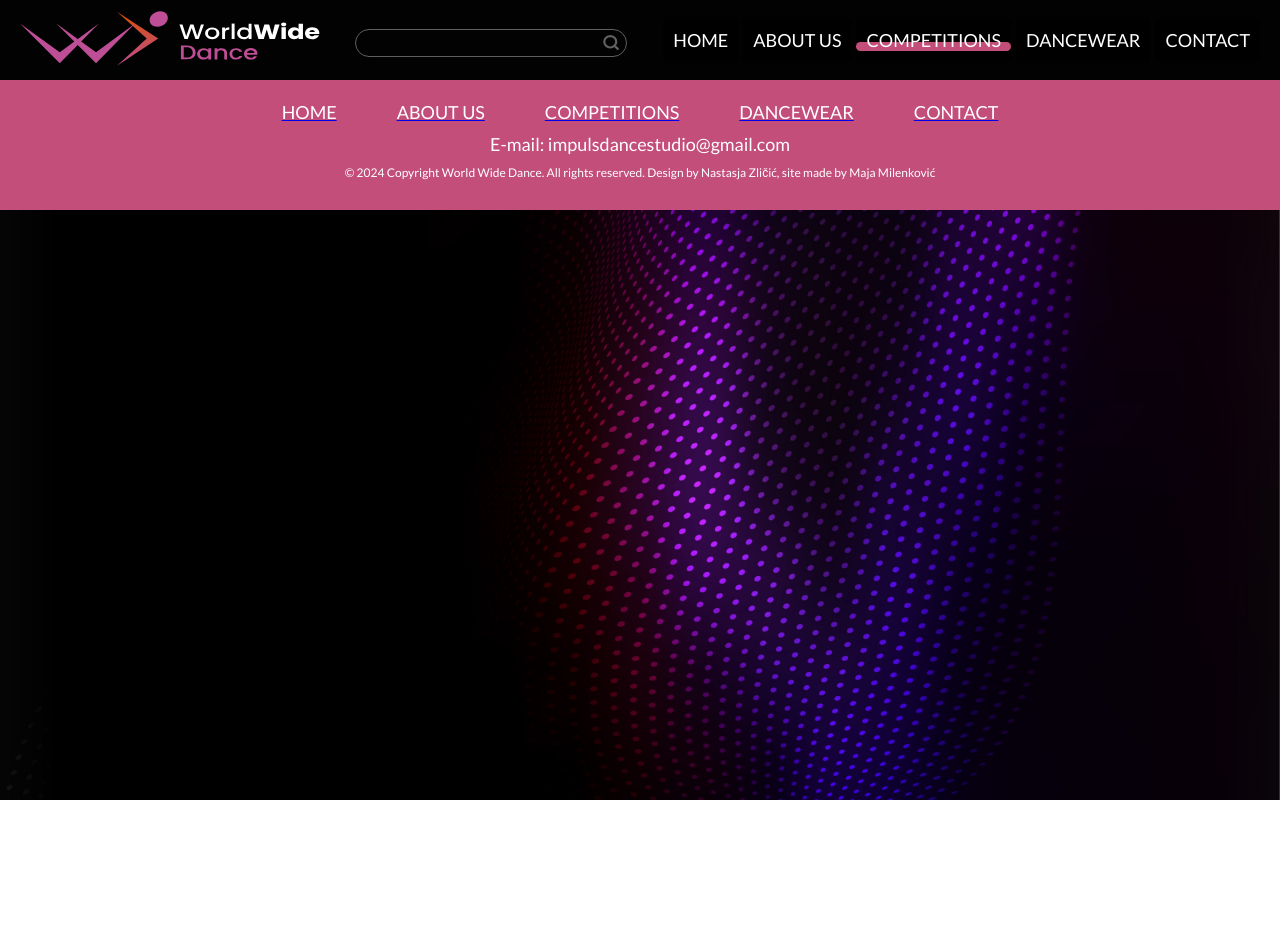
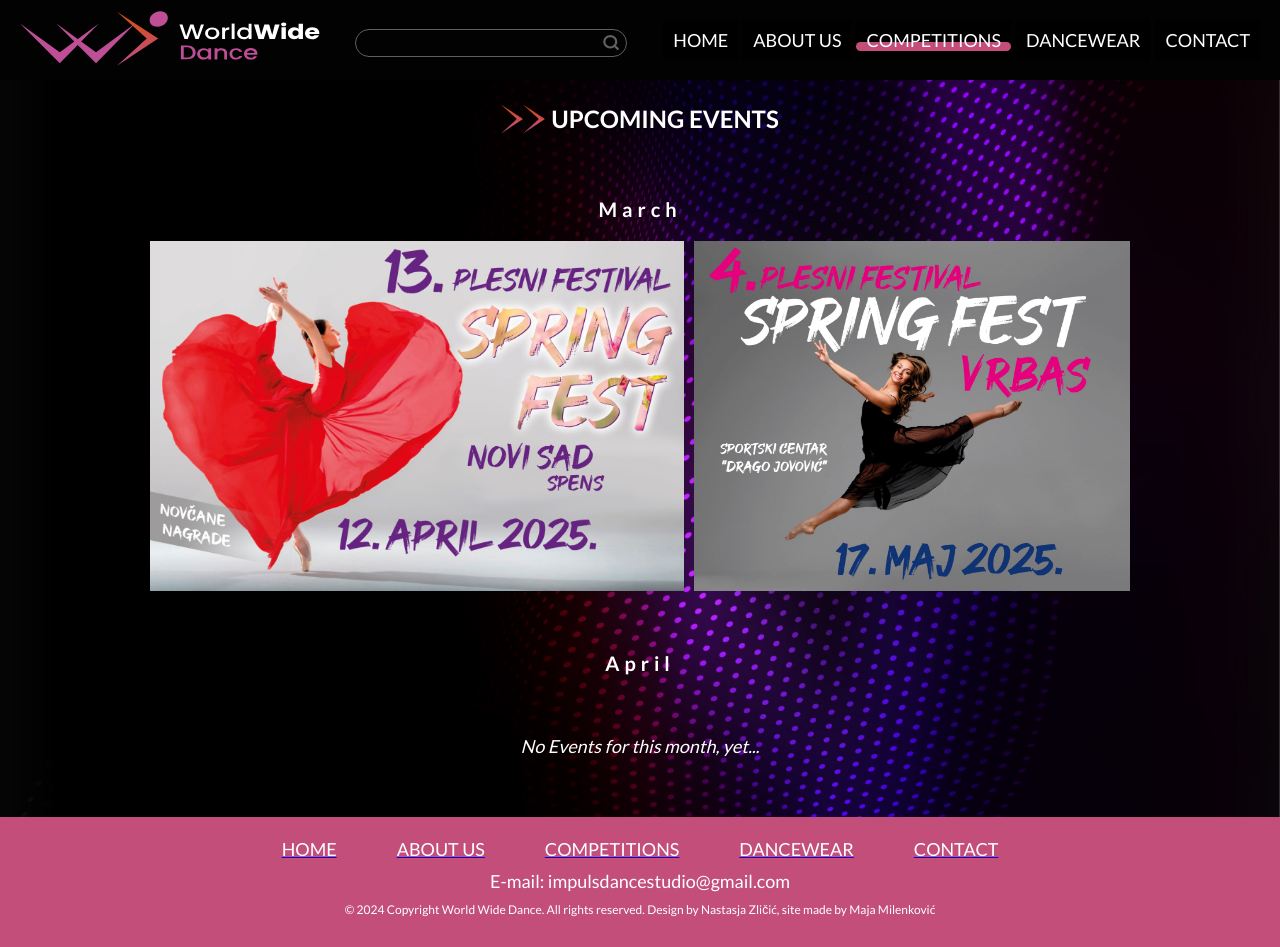
Before and after one commit to pinedragon/wwwdance, a React (Vite) app: page /wwwdance/competitions in a window 1280 px wide. Before the commit the page ends 800 px from the top, so only its background shows below. Built offline with nearby package versions, Linux system fonts and the light colour scheme.

Commit message:
Upcoming event page, make arrow and title to component (#5)

```diff
--- a/src/App.tsx
+++ b/src/App.tsx
@@ -7,6 +7,7 @@ import { Footer } from "./components/Footer";
 import NavBar from "./components/NavBar";
 import Contact from "./components/Contact";
 import AboutUs from "./components/AboutUs";
+import Competitions from "./components/Competitions";
 
 function App() {
   return (
@@ -16,6 +17,7 @@ function App() {
         <Route path="/" element={<HomePage />} />
         <Route path="/aboutus" element={<AboutUs />} />
         <Route path="/contact" element={<Contact />} />
+        <Route path="/competitions" element={<Competitions />} />
       </Routes>
       <Footer />
     </Router>
--- /dev/null
+++ b/src/components/Competitions/components/EventByMonth/index.tsx
@@ -0,0 +1,30 @@
+import { FC } from "react";
+import styles from "./styles.module.scss";
+
+interface EventByMonthProps {
+  month?: string;
+  events: string[];
+}
+
+const NO_EVENTS_MESSAGE = "No Events for this month, yet...";
+
+const EventByMonth: FC<EventByMonthProps> = ({ month, events }) => {
+  return (
+    <div className={styles.monthHolder}>
+      {month && <div className={styles.monthTitle}> {month} </div>}
+
+      <div className={styles.events}>
+        {events.length === 0 && (
+          <div className={styles.noEvents}>{NO_EVENTS_MESSAGE}</div>
+        )}
+        {events.map((item) => (
+          <div key={item} className={styles.eventImg}>
+            <img src={item} alt={item} />
+          </div>
+        ))}
+      </div>
+    </div>
+  );
+};
+
+export default EventByMonth;
--- /dev/null
+++ b/src/components/Competitions/components/EventByMonth/styles.module.scss
@@ -0,0 +1,49 @@
+@use "@styles/module-imports" as *;
+.monthHolder {
+  display: flex;
+  justify-content: center;
+  flex-direction: column;
+  margin: 20px 0px;
+}
+
+.monthTitle {
+  font-size: 20px;
+  text-align: center;
+  margin: 20px;
+  font-weight: 600;
+  letter-spacing: 5px;
+}
+.noEvents {
+  font-size: 18px;
+  margin: 20px 0px;
+  padding: 20px;
+  border-radius: 10px;
+  font-style: italic;
+}
+.events {
+  display: flex;
+  justify-content: center;
+  flex-flow: column;
+  gap: 10px;
+
+  @include media(tablets) {
+    flex-flow: row;
+  }
+}
+
+.eventImg {
+  display: flex;
+  justify-content: center;
+
+  height: 100%;
+  width: auto;
+
+  @include media(tablets) {
+    height: 250px;
+    width: auto;
+  }
+  @include media(laptops) {
+    height: 350px;
+    width: auto;
+  }
+}
--- /dev/null
+++ b/src/components/Competitions/index.tsx
@@ -0,0 +1,17 @@
+import ArrowTitleHolder from "../shared/ArrowTitleHolder";
+import styles from "./styles.module.scss";
+import DanceFest from "../../assets/UpcomingEventsAssets/13.plesni-festival.png";
+import SpringFest from "../../assets/UpcomingEventsAssets/SpringFestival17.5.2025.png";
+import EventByMonth from "./components/EventByMonth";
+
+const Competitions: React.FC = () => {
+  return (
+    <div className={styles.competitionsHolder}>
+      <ArrowTitleHolder title="Upcoming events" />
+      <EventByMonth month="March" events={[DanceFest, SpringFest]} />
+      <EventByMonth month="April" events={[]} />
+    </div>
+  );
+};
+
+export default Competitions;
--- /dev/null
+++ b/src/components/Competitions/styles.module.scss
@@ -0,0 +1,8 @@
+@use "@styles/module-imports" as *;
+
+.competitionsHolder {
+  display: flex;
+  justify-content: center;
+  align-items: center;
+  flex-direction: column;
+}
--- a/src/components/HomePage/index.tsx
+++ b/src/components/HomePage/index.tsx
@@ -9,6 +9,10 @@ import HipHop from "../../assets/HipHop.png";
 import JazzDance from "../../assets/JazzDance.png";
 import { TextImageHolder } from "../shared/ImageWithTextHolder";
 import { quote } from "../../const/global";
+import ArrowTitleHolder from "../shared/ArrowTitleHolder";
+import EventByMonth from "../Competitions/components/EventByMonth";
+import SpringFest from "../../assets/UpcomingEventsAssets/SpringFestival17.5.2025.png";
+import DanceFest from "../../assets/UpcomingEventsAssets/13.plesni-festival.png";
 
 export const HomePage: React.FC = () => {
   return (
@@ -17,15 +21,8 @@ export const HomePage: React.FC = () => {
         <img src={MainPhoto} alt="main-photo" />
       </div>
       {/* Upcoming event */}
-      <div className={styles.upcomingEvent}>
-        <div className={styles.arrowHolder}>
-          <img src={ArrowRight} alt="arrow" />
-          <img src={ArrowRight} alt="arrow" />
-        </div>
-        <span>
-          <h1> UPCOMING EVENT </h1>
-        </span>
-      </div>
+      <ArrowTitleHolder title="Upcoming event" />
+      <EventByMonth events={[DanceFest, SpringFest]} />
       {/*  info */}
       <TextImageHolder
         src={OrangeDance}
--- /dev/null
+++ b/src/components/shared/ArrowTitleHolder/index.tsx
@@ -0,0 +1,23 @@
+import { FC } from "react";
+import ArrowRight from "../../../assets/ArrowRight.png";
+import styles from "./styles.module.scss";
+
+interface ArrowTitleHolderProp {
+  title: string;
+}
+
+const ArrowTitleHolder: FC<ArrowTitleHolderProp> = ({ title }) => {
+  return (
+    <div className={styles.upcomingEvent}>
+      <div className={styles.arrowHolder}>
+        <img src={ArrowRight} alt="arrow" />
+        <img src={ArrowRight} alt="arrow" />
+      </div>
+      <span>
+        <p> {title} </p>
+      </span>
+    </div>
+  );
+};
+
+export default ArrowTitleHolder;
--- /dev/null
+++ b/src/components/shared/ArrowTitleHolder/styles.module.scss
@@ -0,0 +1,26 @@
+@use "@styles/module-imports" as *;
+
+.upcomingEvent {
+  display: flex;
+  flex-direction: row;
+  align-items: center;
+  gap: 20px;
+  font-size: 22px;
+  text-transform: uppercase;
+  font-weight: 600;
+
+  @include media(tablets) {
+    font-size: 24px;
+  }
+}
+.arrowHolder {
+  display: flex;
+  flex-direction: row;
+  width: 10px;
+  height: 20px;
+
+  @include media(tablets) {
+    width: 30px;
+    height: 30px;
+  }
+}
```
Also changed, not shown: src/assets/UpcomingEventsAssets/13.plesni-festival.png (added), src/assets/UpcomingEventsAssets/SpringFestival17.5.2025.png (added).
